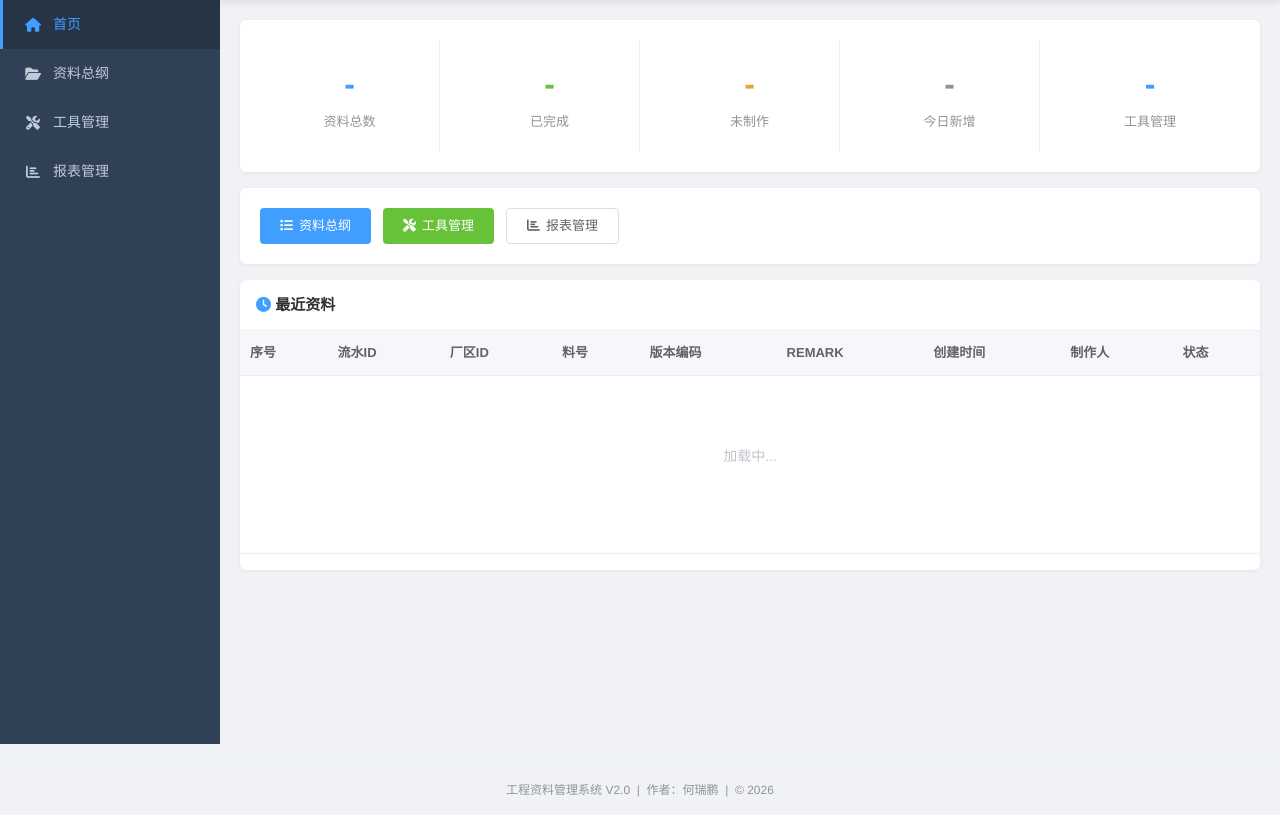
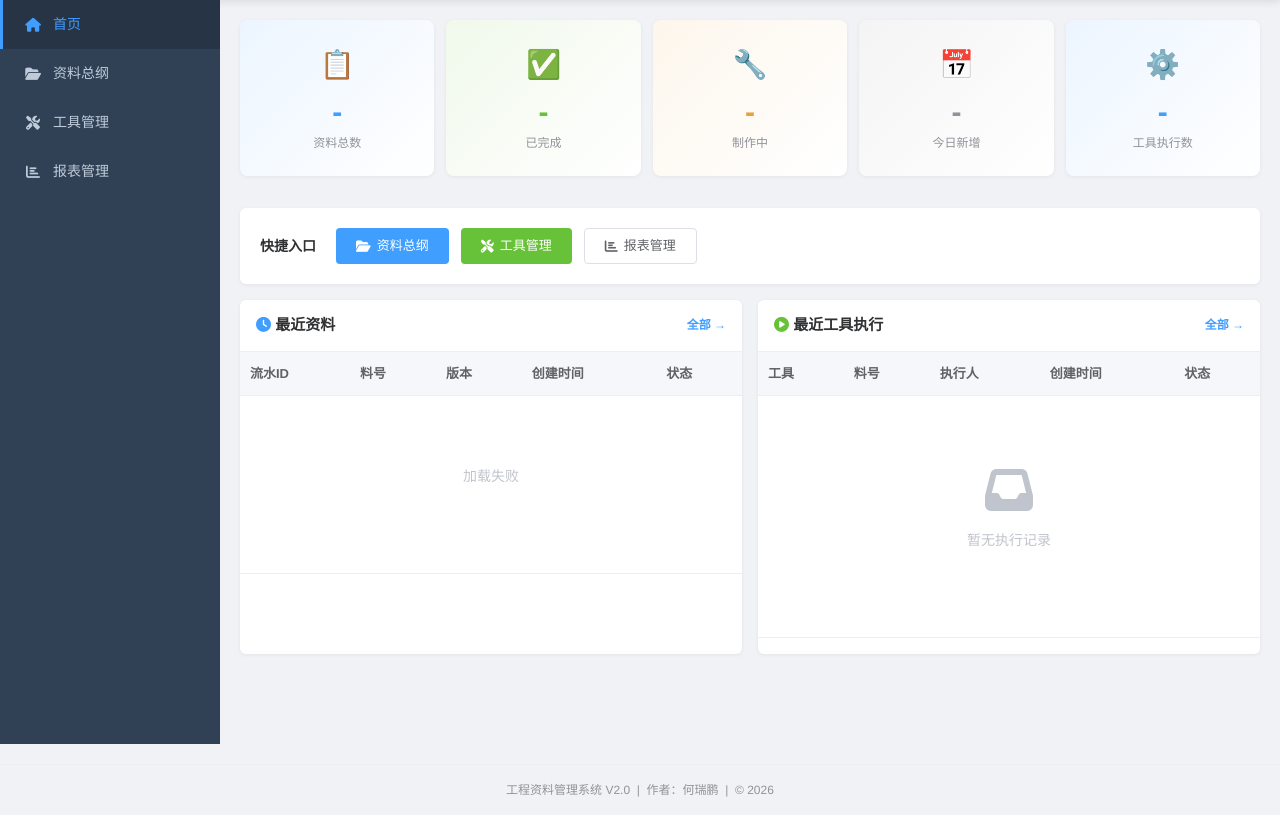
Before and after one commit to heruipeng/pcb-material-system, a Django app: page / in a window 1280 px wide. Shown: the part 64-879 px from the top of the page. Run offline with Django 4.2, Linux system fonts and the light colour scheme; the visitor is signed in with stand-in values (Sample User, id 1); parts of the project's set-up code (start-up, migrations or seed data) failed here and were passed over.

Commit message:
feat: 主页优化 - 双栏布局 + 最近工具执行预览 + 视觉升级
1. 统计卡片重新设计（渐变背景+图标+hover动效）
2. 未制作→制作中，工具管理→工具执行数
3. 新增双栏布局：最近资料(左) + 最近工具执行(右)
4. 最近资料精简列（流水ID/料号/版本/创建时间/状态）
5. 每栏顶部新增'全部→'快捷链接

```diff
--- a/templates/dashboard.html
+++ b/templates/dashboard.html
@@ -1,88 +1,150 @@
 {% extends 'base.html' %}
 {% block title %}首页 - 工程资料管理系统 V2.0{% endblock %}
 
+{% block extra_css %}
+.dash-stat { flex:1; min-width:170px; text-align:center; padding:24px 16px; border-radius:8px; transition:all 0.2s; }
+.dash-stat:hover { transform: translateY(-2px); box-shadow:0 4px 12px rgba(0,0,0,0.08); }
+.dash-stat .icon { font-size:28px; margin-bottom:8px; }
+.dash-stat .num { font-size:30px; font-weight:700; line-height:1.2; }
+.dash-stat .label { font-size:12px; margin-top:4px; }
+.dash-panel { display:flex; gap:16px; flex-wrap:wrap; }
+.dash-panel > .table-card { flex:1; min-width:480px; }
+{% endblock %}
+
 {% block content %}
 <!-- 统计卡片 -->
-<div class="filter-card" style="display:flex;gap:20px;flex-wrap:wrap;">
-    <div style="flex:1;min-width:180px;text-align:center;padding:20px;border-right:1px solid #EBEEF5;">
-        <div style="font-size:32px;font-weight:700;color:#409EFF;" id="totalCount">-</div>
-        <div style="color:#909399;font-size:13px;margin-top:4px;">资料总数</div>
+<div style="display:flex;gap:12px;flex-wrap:wrap;margin-bottom:16px;">
+    <div class="filter-card dash-stat" style="background:linear-gradient(135deg,#ecf5ff,#fff);">
+        <div class="icon">📋</div>
+        <div class="num" style="color:#409EFF;" id="totalCount">-</div>
+        <div class="label" style="color:#909399;">资料总数</div>
     </div>
-    <div style="flex:1;min-width:180px;text-align:center;padding:20px;border-right:1px solid #EBEEF5;">
-        <div style="font-size:32px;font-weight:700;color:#67C23A;" id="completedCount">-</div>
-        <div style="color:#909399;font-size:13px;margin-top:4px;">已完成</div>
+    <div class="filter-card dash-stat" style="background:linear-gradient(135deg,#f0f9eb,#fff);">
+        <div class="icon">✅</div>
+        <div class="num" style="color:#67C23A;" id="completedCount">-</div>
+        <div class="label" style="color:#909399;">已完成</div>
     </div>
-    <div style="flex:1;min-width:180px;text-align:center;padding:20px;border-right:1px solid #EBEEF5;">
-        <div style="font-size:32px;font-weight:700;color:#E6A23C;" id="unmadeCount">-</div>
-        <div style="color:#909399;font-size:13px;margin-top:4px;">未制作</div>
+    <div class="filter-card dash-stat" style="background:linear-gradient(135deg,#fdf6ec,#fff);">
+        <div class="icon">🔧</div>
+        <div class="num" style="color:#E6A23C;" id="makingCount">-</div>
+        <div class="label" style="color:#909399;">制作中</div>
     </div>
-    <div style="flex:1;min-width:180px;text-align:center;padding:20px;border-right:1px solid #EBEEF5;">
-        <div style="font-size:32px;font-weight:700;color:#909399;" id="todayCount">-</div>
-        <div style="color:#909399;font-size:13px;margin-top:4px;">今日新增</div>
+    <div class="filter-card dash-stat" style="background:linear-gradient(135deg,#f4f4f5,#fff);">
+        <div class="icon">📅</div>
+        <div class="num" style="color:#909399;" id="todayCount">-</div>
+        <div class="label" style="color:#909399;">今日新增</div>
     </div>
-    <div style="flex:1;min-width:180px;text-align:center;padding:20px;">
-        <div style="font-size:32px;font-weight:700;color:#409EFF;" id="toolCount">-</div>
-        <div style="color:#909399;font-size:13px;margin-top:4px;">工具管理</div>
+    <div class="filter-card dash-stat" style="background:linear-gradient(135deg,#ecf5ff,#fff);">
+        <div class="icon">⚙️</div>
+        <div class="num" style="color:#409EFF;" id="toolExeCount">-</div>
+        <div class="label" style="color:#909399;">工具执行数</div>
     </div>
 </div>
 
 <!-- 快捷入口 -->
-<div class="filter-card" style="display:flex;gap:12px;">
-    <a href="/materials/" class="btn btn-primary"><i class="fas fa-list"></i> 资料总纲</a>
+<div class="filter-card" style="display:flex;gap:12px;align-items:center;">
+    <span style="font-weight:600;color:#303133;margin-right:8px;">快捷入口</span>
+    <a href="/materials/" class="btn btn-primary"><i class="fas fa-folder-open"></i> 资料总纲</a>
     <a href="/tools/" class="btn btn-success"><i class="fas fa-tools"></i> 工具管理</a>
     <a href="/reports/" class="btn btn-default"><i class="fas fa-chart-bar"></i> 报表管理</a>
 </div>
 
+<!-- 双栏布局 -->
+<div class="dash-panel">
     <!-- 最近资料 -->
     <div class="table-card">
-    <div style="padding:14px 16px;font-weight:600;font-size:15px;border-bottom:1px solid #EBEEF5;">
-        <i class="fas fa-clock" style="color:#409EFF;"></i> 最近资料
+        <div style="padding:14px 16px;font-weight:600;font-size:15px;border-bottom:1px solid #EBEEF5;display:flex;justify-content:space-between;align-items:center;">
+            <span><i class="fas fa-clock" style="color:#409EFF;"></i> 最近资料</span>
+            <a href="/materials/" style="font-size:12px;color:#409EFF;text-decoration:none;">全部 →</a>
         </div>
         <table class="table">
             <thead>
                 <tr>
-                <th>序号</th><th>流水ID</th><th>厂区ID</th><th>料号</th>
-                <th>版本编码</th><th>REMARK</th><th>创建时间</th><th>制作人</th><th>状态</th>
+                    <th>流水ID</th><th>料号</th><th>版本</th><th>创建时间</th><th>状态</th>
                 </tr>
             </thead>
             <tbody id="recentTable">
-            <tr><td colspan="9"><div class="empty-state"><p>加载中...</p></div></td></tr>
+                <tr><td colspan="5"><div class="empty-state"><p>加载中...</p></div></td></tr>
             </tbody>
         </table>
     </div>
 
+    <!-- 最近工具执行 -->
+    <div class="table-card">
+        <div style="padding:14px 16px;font-weight:600;font-size:15px;border-bottom:1px solid #EBEEF5;display:flex;justify-content:space-between;align-items:center;">
+            <span><i class="fas fa-play-circle" style="color:#67C23A;"></i> 最近工具执行</span>
+            <a href="/tools/" style="font-size:12px;color:#409EFF;text-decoration:none;">全部 →</a>
+        </div>
+        <table class="table">
+            <thead>
+                <tr>
+                    <th>工具</th><th>料号</th><th>执行人</th><th>创建时间</th><th>状态</th>
+                </tr>
+            </thead>
+            <tbody id="recentToolsTable">
+                <tr><td colspan="5"><div class="empty-state"><p>加载中...</p></div></td></tr>
+            </tbody>
+        </table>
+    </div>
+</div>
+
 <script>
+// 统计数据
 fetch('/api/core/dashboard-stats/')
     .then(r => r.json())
     .then(d => {
         document.getElementById('totalCount').textContent = d.material_stats?.total || 0;
         document.getElementById('completedCount').textContent = d.material_stats?.completed || 0;
-        document.getElementById('unmadeCount').textContent = d.material_stats?.unmade || 0;
+        document.getElementById('makingCount').textContent = d.material_stats?.making || 0;
         document.getElementById('todayCount').textContent = d.material_stats?.today || 0;
-        document.getElementById('toolCount').textContent = d.tool_stats?.total || 0;
-    });
+        document.getElementById('toolExeCount').textContent = d.tool_stats?.total || 0;
+    })
+    .catch(() => {});
 
+// 最近资料
 fetch('/api/materials/?page_size=6&ordering=-created_at')
-    .then(r => r.json())
-    .then(d => {
-        const tbody = document.getElementById('recentTable');
+    .then(r => r.json()).then(d => {
+        const tb = document.getElementById('recentTable');
         if (d.results?.length) {
-            tbody.innerHTML = d.results.map((m, i) => `
+            tb.innerHTML = d.results.map(m => `
                 <tr>
-                    <td>${i + 1}</td>
-                    <td>${m.serial_no}</td>
-                    <td>${m.factory_name || m.factory || '-'}</td>
+                    <td><strong>${m.serial_no}</strong></td>
                     <td>${m.material_no}</td>
                     <td>${m.version_code}</td>
-                    <td>${m.remark || 'None'}</td>
                     <td>${new Date(m.created_at).toLocaleString('zh-CN')}</td>
-                    <td>${m.maker_name || m.creator_name || 'None'}</td>
                     <td><span class="tag tag-${m.status_display}">${m.status_display}</span></td>
                 </tr>
             `).join('');
         } else {
-            tbody.innerHTML = '<tr><td colspan="9"><div class="empty-state"><i class="fas fa-inbox"></i><p>暂无数据</p></div></td></tr>';
+            tb.innerHTML = '<tr><td colspan="5"><div class="empty-state"><i class="fas fa-inbox"></i><p>暂无资料</p></div></td></tr>';
         }
+    })
+    .catch(() => {
+        document.getElementById('recentTable').innerHTML = '<tr><td colspan="5"><div class="empty-state"><p>加载失败</p></div></td></tr>';
+    });
+
+// 最近工具执行
+var exeStatusName = {pending:'等待中', running:'执行中', completed:'已完成', failed:'失败', cancelled:'已取消', recycled:'已回收'};
+var exeStatusColor = {pending:'#E6A23C', running:'#409EFF', completed:'#67C23A', failed:'#F56C6C', cancelled:'#909399', recycled:'#C0C4CC'};
+fetch('/api/tools/executions/?page_size=6&ordering=-created_at')
+    .then(r => r.json()).then(d => {
+        const tb = document.getElementById('recentToolsTable');
+        if (d.results?.length) {
+            tb.innerHTML = d.results.map(e => `
+                <tr>
+                    <td>${e.tool_name || '-'}</td>
+                    <td>${e.material_no || e.material_serial_no || '-'}</td>
+                    <td>${e.executor_name || '-'}</td>
+                    <td>${new Date(e.created_at).toLocaleString('zh-CN')}</td>
+                    <td><span class="tag" style="color:${exeStatusColor[e.status] || '#909399'}">${exeStatusName[e.status] || e.status}</span></td>
+                </tr>
+            `).join('');
+        } else {
+            tb.innerHTML = '<tr><td colspan="5"><div class="empty-state"><i class="fas fa-inbox"></i><p>暂无执行记录</p></div></td></tr>';
+        }
+    })
+    .catch(() => {
+        document.getElementById('recentToolsTable').innerHTML = '<tr><td colspan="5"><div class="empty-state"><p>加载失败</p></div></td></tr>';
     });
 </script>
 {% endblock %}
```
Lines whose indentation alone changed are shown as unchanged.
